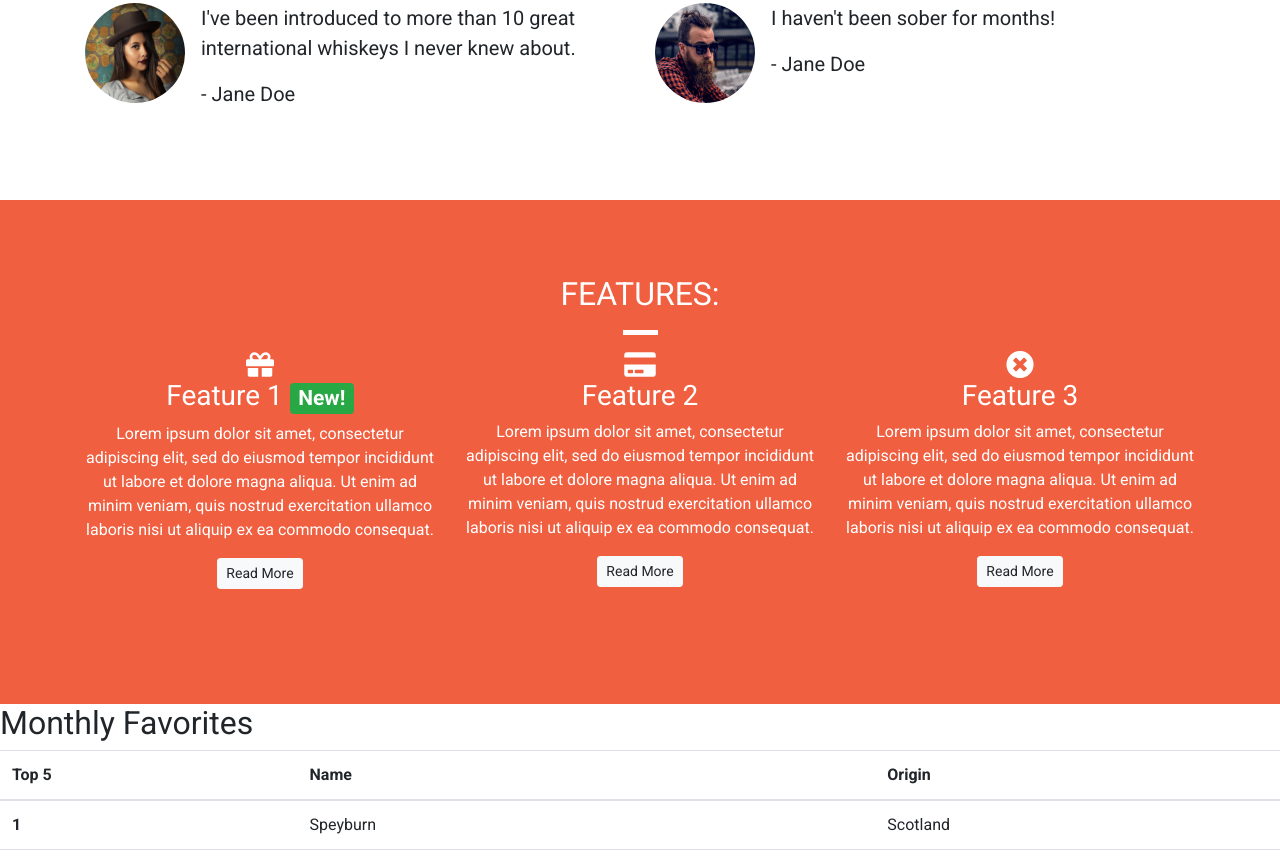
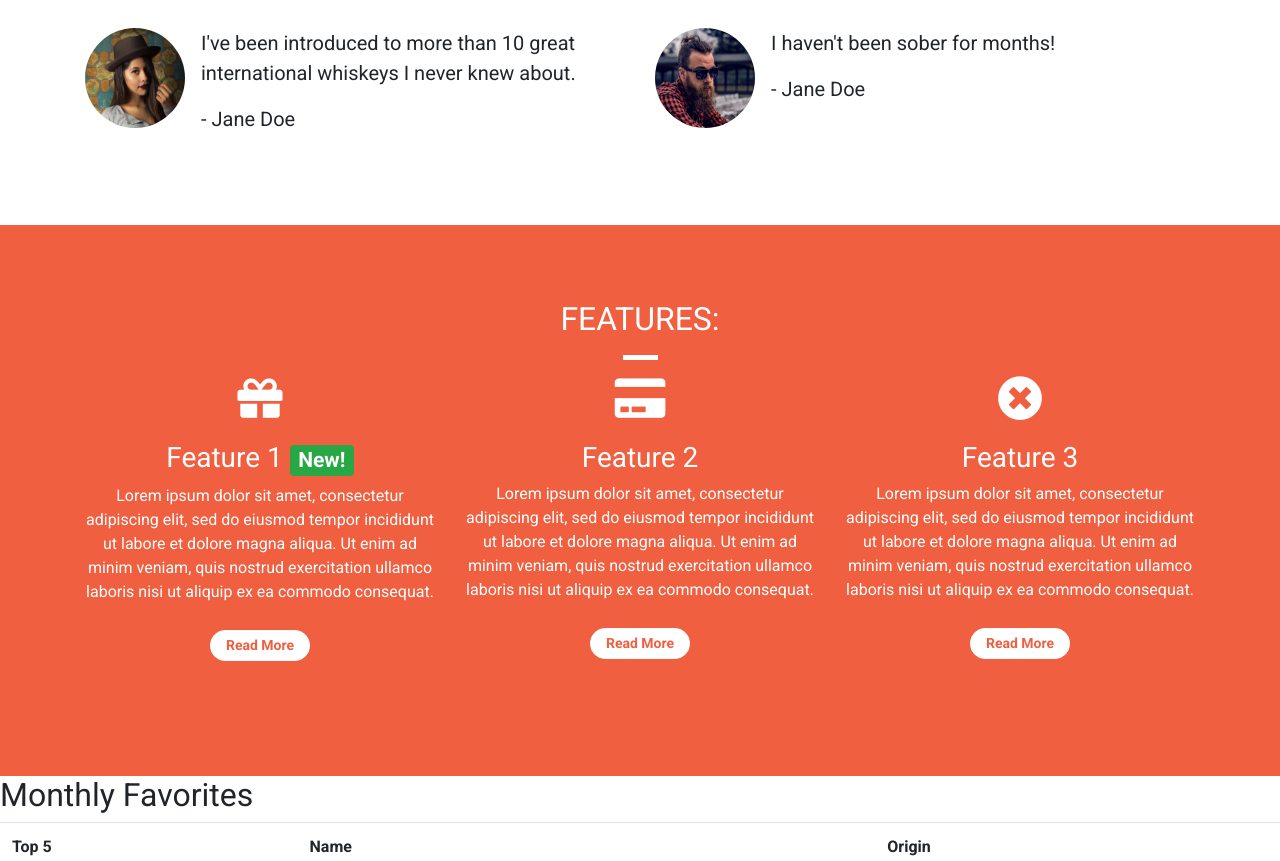
Before and after one commit to andrius-siup/bootstrap-jan, a plain HTML site: page index.html in a window 1280 px wide. Shown: the part 947-1808 px from the top of the page. Drawn offline with nearby package versions, Linux system fonts and the light colour scheme.

Commit message:
Features done

```diff
--- a/assets/css/style.css
+++ b/assets/css/style.css
@@ -65,7 +65,11 @@ background: url("/assets/images/whiskey-background.jpg") no-repeat bottom right
     margin-top: 0;
 }
 
-/* --------------------------------------Block dividers */
+.quotes .page-header {
+    margin-bottom: 25px;
+}
+
+/* -------------------------------------------------Block dividers */
 
 .block-divider {
         width: 75px;
@@ -85,14 +89,14 @@ background: url("/assets/images/whiskey-background.jpg") no-repeat bottom right
     width: 35px;
 }
 
-/* ----------------------------Content Containers */
+/* ----------------------------------------------Content Containers */
 
 .content-container {
     padding-top: 75px;
     padding-bottom: 75px;
 }
 
-/* ----------------------------Navbar */
+/* -------------------------------------------------------Navbar */
 
 .navalert-container {
     position: absolute;
@@ -123,7 +127,7 @@ background: url("/assets/images/whiskey-background.jpg") no-repeat bottom right
     font-weight: bold;
 }
 
-/* ------------------------------------------- Jumbotron */
+/* ------------------------------------------------------------------- Jumbotron */
 
 .jumbotron {
     background-color: transparent;
@@ -146,7 +150,7 @@ background: url("/assets/images/whiskey-background.jpg") no-repeat bottom right
     color: #a7a7a7;
 }
 
-/* ---------------------------  Buttons */
+/* ----------------------------------------------------------  Buttons */
 
 .btn--cta {
     font-weight: bold;
@@ -173,6 +177,24 @@ background: url("/assets/images/whiskey-background.jpg") no-repeat bottom right
     margin-bottom: 40px;
 }
 
+.feature i {
+    margin-bottom: 20px;
+    font-size: 45px;
+    line-height: 45px;
+}
+
+.feature .btn {
+    background-color: white;
+    background-color: white;
+    border-radius: 15px;
+    min-width: 100px;
+    font-weight: bold;
+    margin-top: 10px;
+    color: #f05f40;
+}
+
+
+
 /* .table-hover {
     background-color: blue;
     color: aqua;
```
